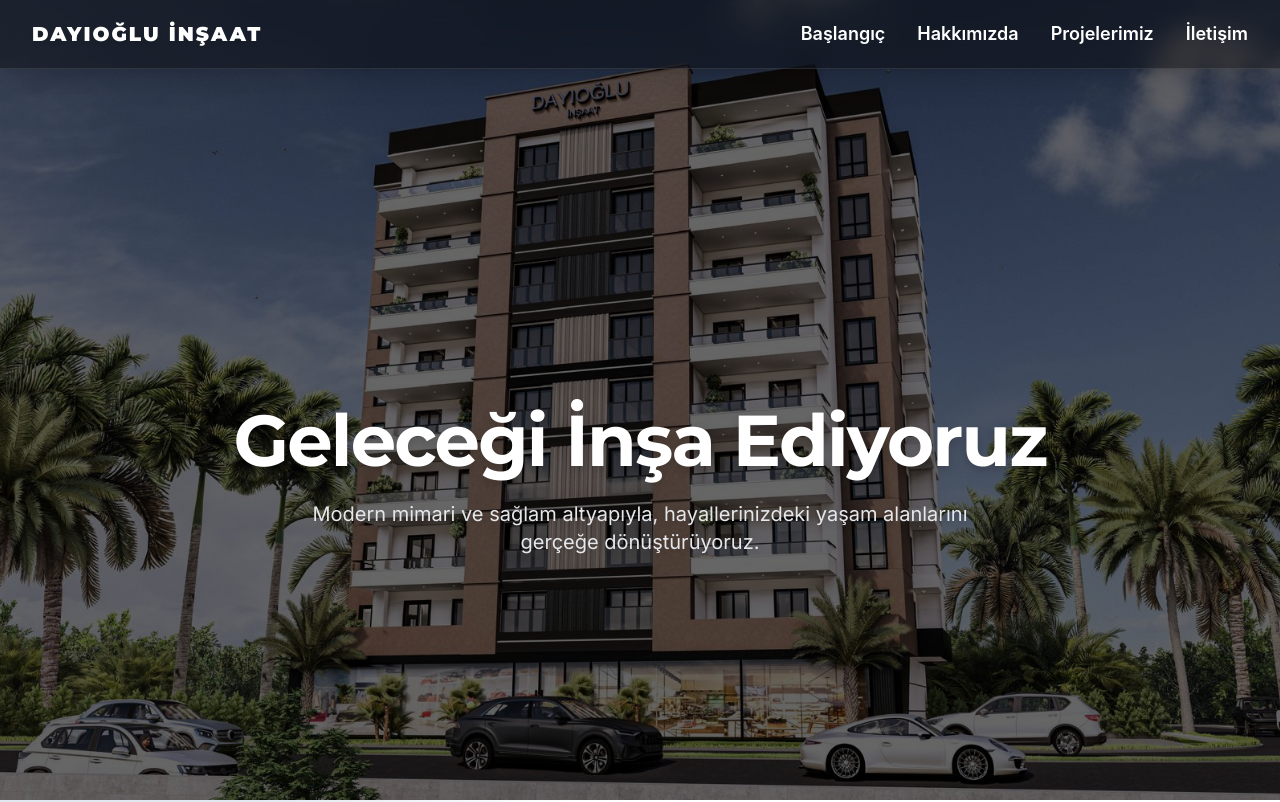
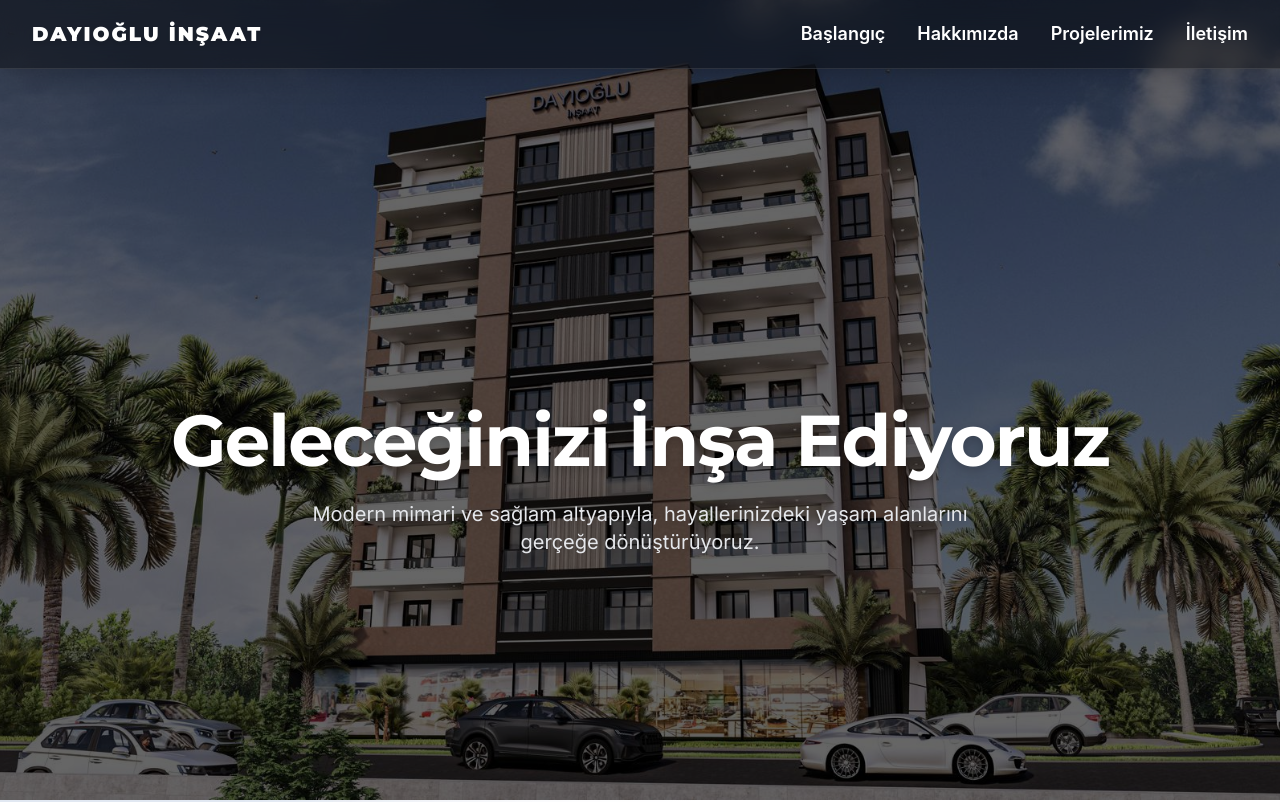
Before and after one commit to RoiDargent/dayioglu, a React (Vite) app: page / in a window 1280 px wide. Shown: the top 802 px of the page. Built offline with nearby package versions, Linux system fonts and the light colour scheme.

Commit message:
vercel deneme 4

```diff
--- a/src/pages/Home.jsx
+++ b/src/pages/Home.jsx
@@ -17,7 +17,7 @@
 
         <div className="relative z-10 mt-40">
           <h1 className="text-5xl md:text-7xl font-bold font-montserrat text-white mb-6 drop-shadow-lg tracking-tight">
-            Geleceği İnşa Ediyoruz
+            Geleceğinizi İnşa Ediyoruz
           </h1>
 
           <p className="text-xl max-w-2xl font-inter text-gray-200 mx-auto drop-shadow-md">
```
